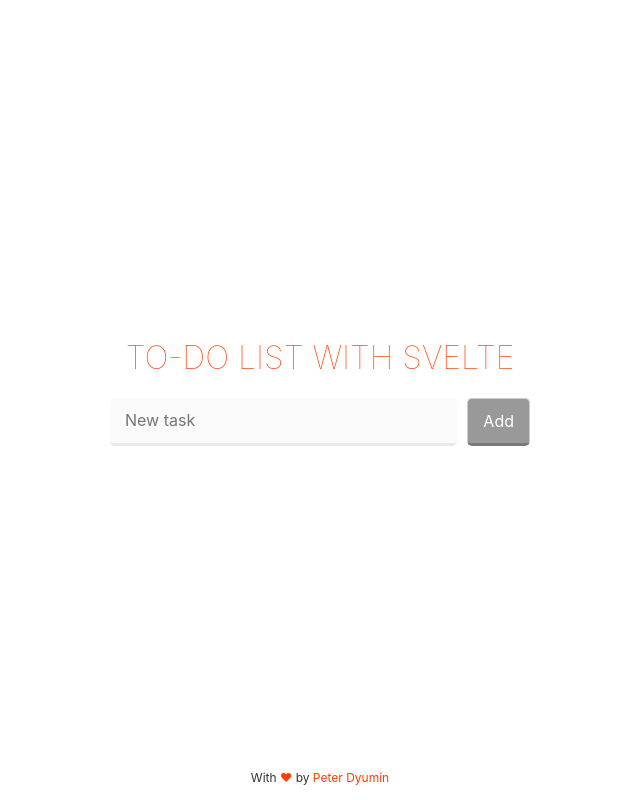
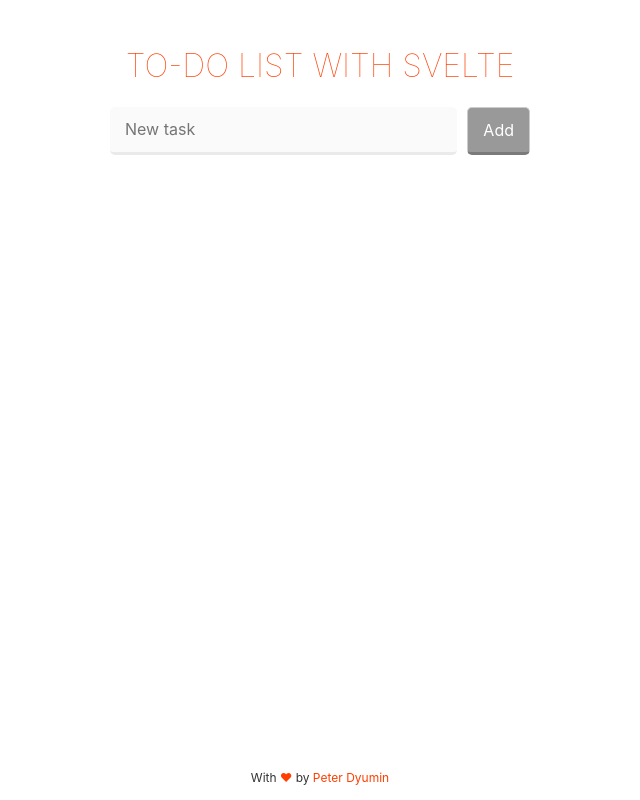
Before and after one commit to peterdee/svelte-todo, a Svelte app: page / in a window 1280 px wide. Shown: the whole page, without its empty margins (320-960 px from the left). Built offline with nearby package versions, Linux system fonts and the light colour scheme.

Commit message:
Fix styles

```diff
--- a/src/App.svelte
+++ b/src/App.svelte
@@ -1,6 +1,6 @@
 <script>
 	import Footer from './components/Footer.svelte';
-	import TodoIndex from './views/Todo/Index.svelte';
+	import TodoIndex from './TodoApp/Index.svelte';
 
 	export let existingTodos = [];
 </script>
@@ -14,7 +14,7 @@
 	main {
 		display: flex;
 		flex-direction: column;
-		justify-content: center;
+		justify-content: flex-start;
 		min-height: calc(100vh - 30px);
 		text-align: center;
 		max-width: 440px;
--- a/src/views/Todo/Form.svelte
+++ b/src/TodoApp/Form.svelte
@@ -1,8 +1,8 @@
 <script>
   import { createEventDispatcher } from 'svelte';
 
-  import StyledButton from '../../components/StyledButton.svelte';
-  import StyledInput from '../../components/StyledInput.svelte';
+  import StyledButton from '../components/StyledButton.svelte';
+  import StyledInput from '../components/StyledInput.svelte';
 
   export let input = '';
 
--- a/src/views/Todo/Index.svelte
+++ b/src/TodoApp/Index.svelte
@@ -90,8 +90,8 @@
   .app-wrap {
     display: flex;
     flex-direction: column;
-    height: 50%;
+    min-height: 250px;
     justify-content: flex-start;
-    padding: 0 10px;
+    padding: 25px 10px;
   }
 </style>
```
Also changed, not shown: package.json (+23 -3 lines), src/TodoApp/Item.svelte (line endings or trailing spaces), 1 other file (tests, documents, lock files or other folders).
